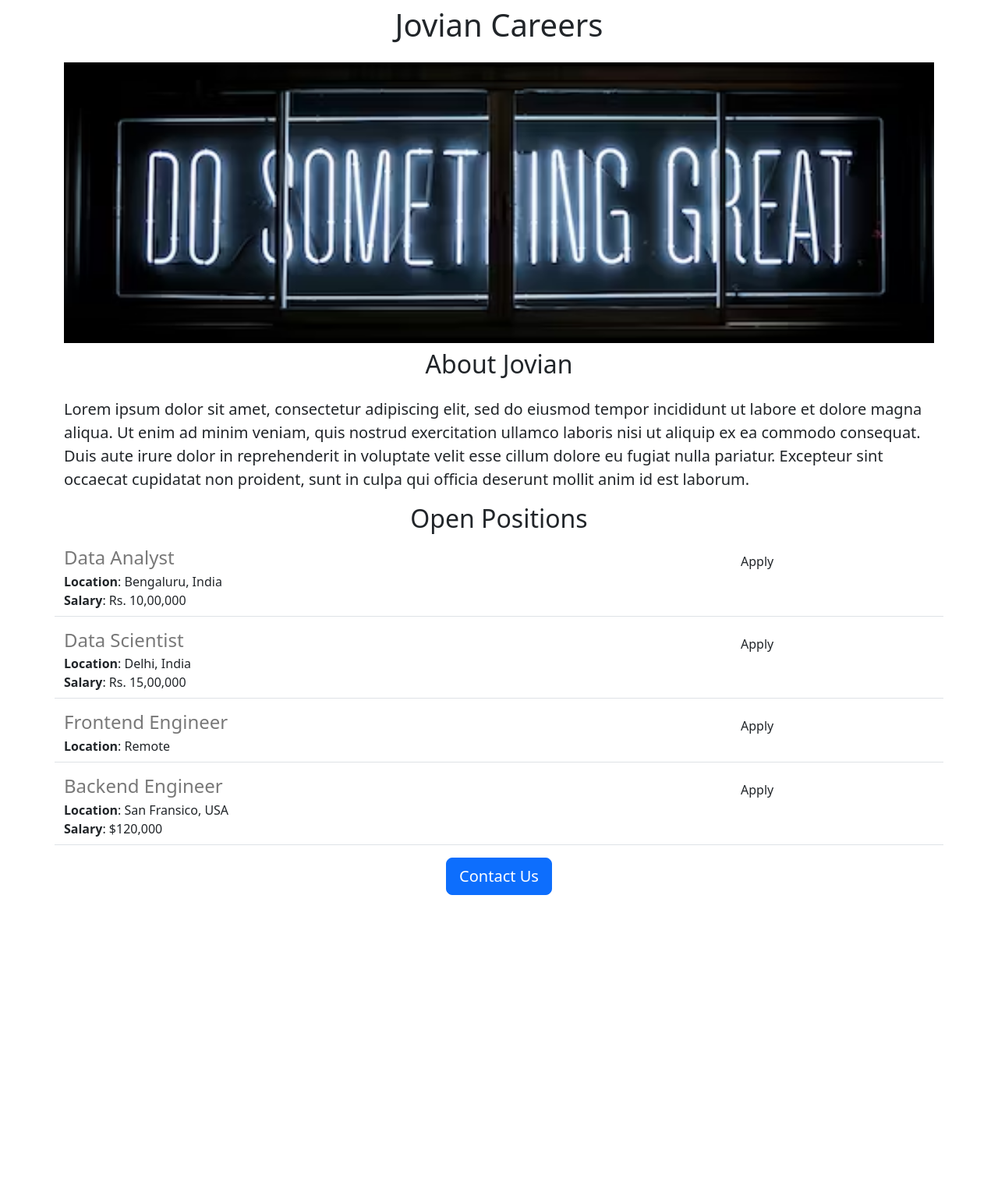
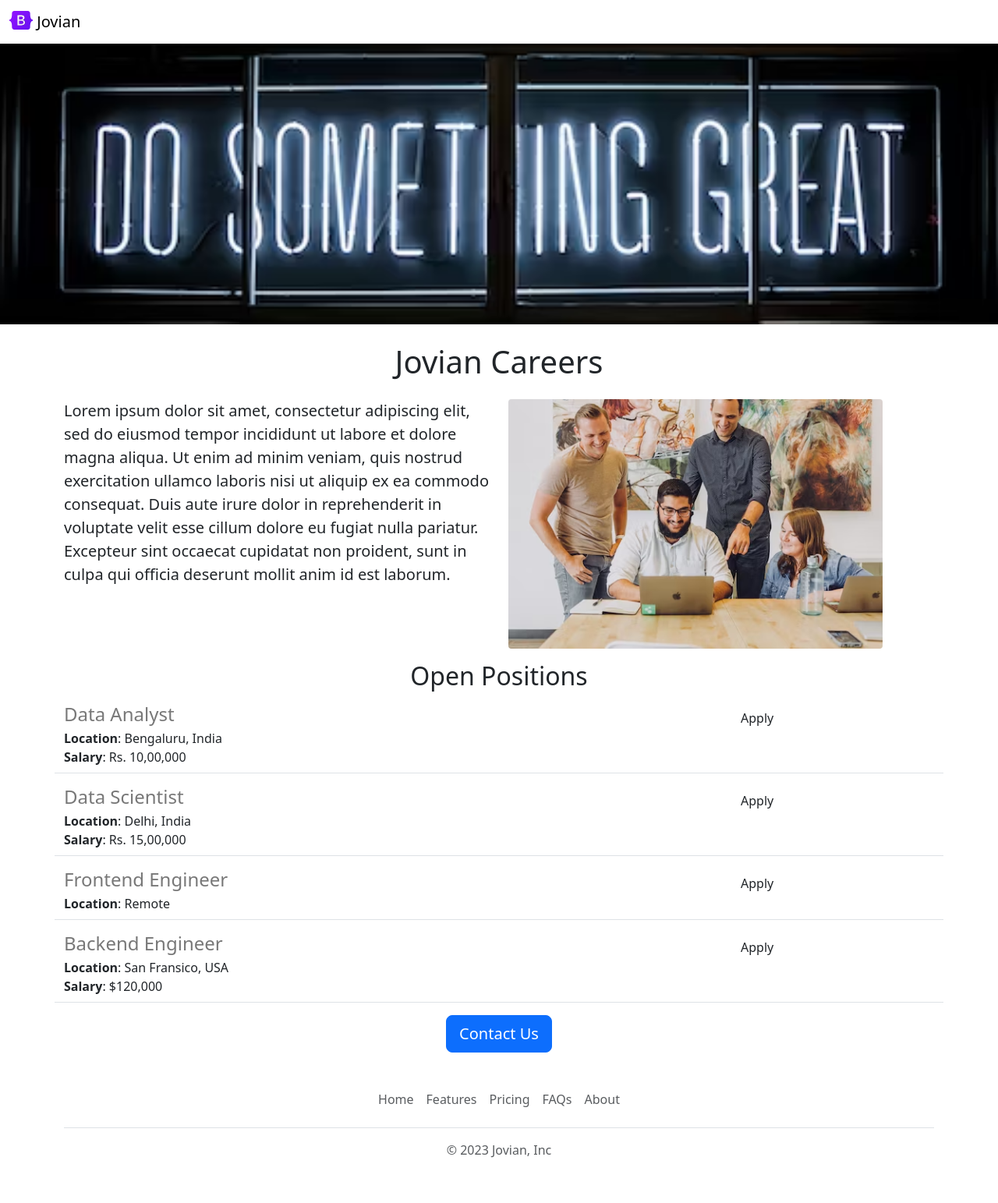
Before and after one commit to SamyakJ05/flask-tutorial-v2, a Flask app: page / in a window 1280 px wide. Shown: the whole page at 78% size. Before the commit the page ends 1148 px from the top, so only its background shows below. Run offline with Flask 3, Linux system fonts and the light colour scheme.

Commit message:
functional and aesthetic improvements

```diff
--- /dev/null
+++ b/templates/footer.html
@@ -0,0 +1,12 @@
+<div class="container">
+  <footer class="py-3 my-4">
+    <ul class="nav justify-content-center border-bottom pb-3 mb-3">
+      <li class="nav-item"><a href="#" class="nav-link px-2 text-body-secondary">Home</a></li>
+      <li class="nav-item"><a href="#" class="nav-link px-2 text-body-secondary">Features</a></li>
+      <li class="nav-item"><a href="#" class="nav-link px-2 text-body-secondary">Pricing</a></li>
+      <li class="nav-item"><a href="#" class="nav-link px-2 text-body-secondary">FAQs</a></li>
+      <li class="nav-item"><a href="#" class="nav-link px-2 text-body-secondary">About</a></li>
+    </ul>
+    <p class="text-center text-body-secondary">&copy; 2023 Jovian, Inc</p>
+  </footer>
+</div>
--- a/templates/home.html
+++ b/templates/home.html
@@ -10,17 +10,26 @@
         height: 360px;
         width: 100%;
         object-fit: cover;
+        margin-bottom: 16px;
       }
     </style>
   </head>
   <body>
+    {% include 'nav.html' %}
+    <img class="img-fluid" id="banner" src="https://flask-tutorial.samyakjain24.repl.co/static/header.jpeg" >
     <div class="container">
      <h1 class="text-center mt-2 mb-4">{{company_name}} Careers</h1>
-      <img class="img-fluid" id="banner" src="https://flask-tutorial.samyakjain24.repl.co/static/header.jpeg" >
-      <h2 class="text-center mt-2 mb-4">About Jovian</h2>
+
+      <div class="row" style="margin-bottom:16px">
+        <div class="col-md-6">
       <p class="lead">
             Lorem ipsum dolor sit amet, consectetur adipiscing elit, sed do eiusmod tempor incididunt ut labore et dolore magna aliqua. Ut enim ad minim veniam, quis nostrud exercitation ullamco laboris nisi ut aliquip ex ea commodo consequat. Duis aute irure dolor in reprehenderit in voluptate velit esse cillum dolore eu fugiat nulla pariatur. Excepteur sint occaecat cupidatat non proident, sunt in culpa qui officia deserunt mollit anim id est laborum.
       </p>
+        </div>
+        <div class="d-none d-md-block col-md-6">
+        <img src="/static/people.jpeg" style="height:320px; border-radius:4px;">
+        </div>
+      </div>
       <h2 class="text-center mt-2">Open Positions</h2>
       <p>
         {% for job in jobs %}
@@ -28,8 +37,9 @@
         {% endfor %}
       </p>
       <div class="text-center">
-         <button class="btn btn-primary btn-lg">Contact Us</button>
+         <a class="btn btn-primary btn-lg" href=" mailto:sj.samyakj@gmail.com?subject=Question%20About%20Job%20Openings&body=My%20Question%20Here%3A ">Contact Us</a>
       </div>
     </div>
+    {% include 'footer.html' %}
   </body>
 </html>
--- a/templates/jobitem.html
+++ b/templates/jobitem.html
@@ -13,7 +13,7 @@
     {% endif %}
   </div>
   <div class="col-3">
-    <button type="button" class=btn btn-primary btn-lg>Apply</button>
+    <a href=" mailto:sj.samyakj@gmail.com?subject=Application%20for%20{{job['title']}}&body=My%20Name%3A%0D%0AMy%20Resume%20Link%3A%0D%0AMy%20Linkedin%20Link%3A " type="button" class=btn btn-primary btn-lg>Apply</a>
   </div>
 
 </div>
--- /dev/null
+++ b/templates/nav.html
@@ -0,0 +1,9 @@
+<nav class="navbar shadow-sm fixed-top bg-white">
+  <div class="container-fluid">
+    <a class="navbar-brand" href="#">
+      <img src="/static/logo.svg" alt="Logo" width="30" height="24" class="d-inline-block align-text-top">
+      Jovian
+    </a>
+  </div>
+</nav>
+<div style="height:56px"></div>
```
Also changed, not shown: static/logo.svg (added), static/people.jpeg (added).
